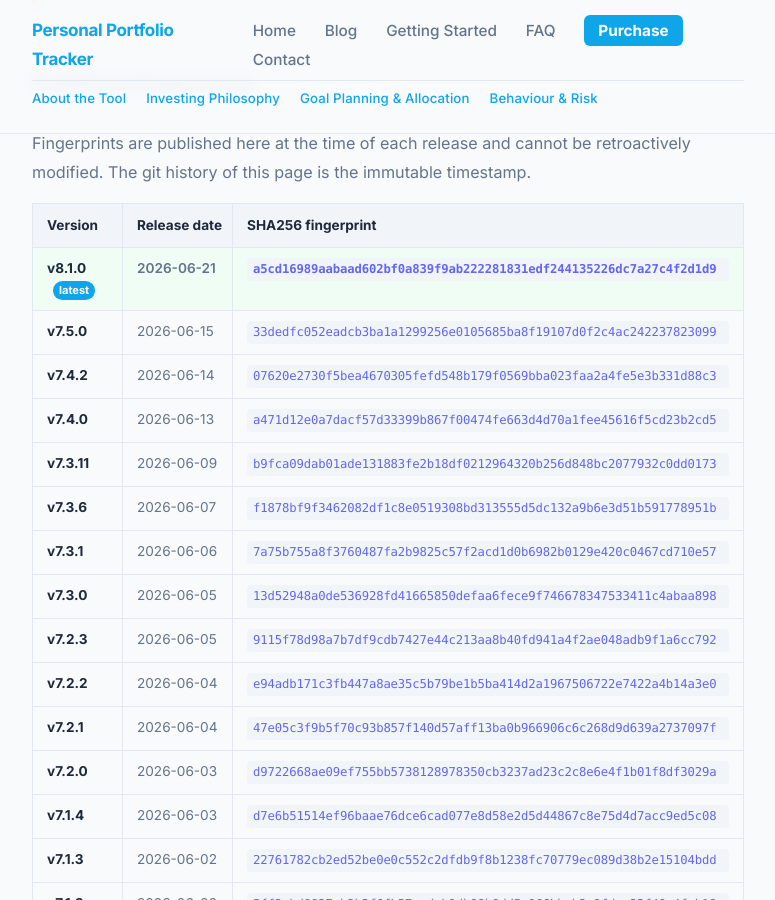
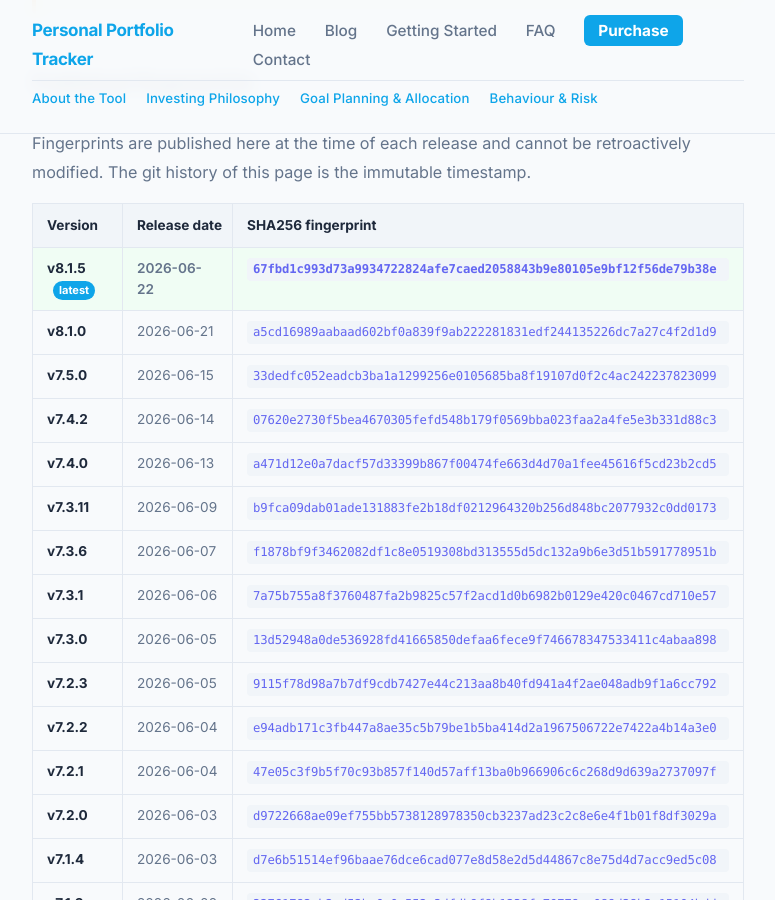
Before and after one commit to srikrishna2024/portfolio-tracker-blog, a Jekyll site: the page built from release-fingerprints/index.html, in a window 1280 px wide and 900 px high, scrolled down 976 px. Shown: the whole window, without its empty margins (252-1027 px from the left). Built offline with Jekyll 4.4.1, drawn with Linux system fonts in a browser that asks for light colours.

Commit message:
release: add v8.1.5 fingerprint

```diff
--- a/release-fingerprints/index.html
+++ b/release-fingerprints/index.html
@@ -40,7 +40,12 @@
       </thead>
       <tbody>
         <tr class="fp-current">
-          <td><strong>v8.1.0</strong> <span class="fp-badge">latest</span></td>
+          <td><strong>v8.1.5</strong> <span class="fp-badge">latest</span></td>
+          <td>2026-06-22</td>
+          <td><code class="fp-code">67fbd1c993d73a9934722824afe7caed2058843b9e80105e9bf12f56de79b38e</code></td>
+        </tr>
+        <tr>
+          <td><strong>v8.1.0</strong></td>
           <td>2026-06-21</td>
           <td><code class="fp-code">a5cd16989aabaad602bf0a839f9ab222281831edf244135226dc7a27c4f2d1d9</code></td>
         </tr>
```
